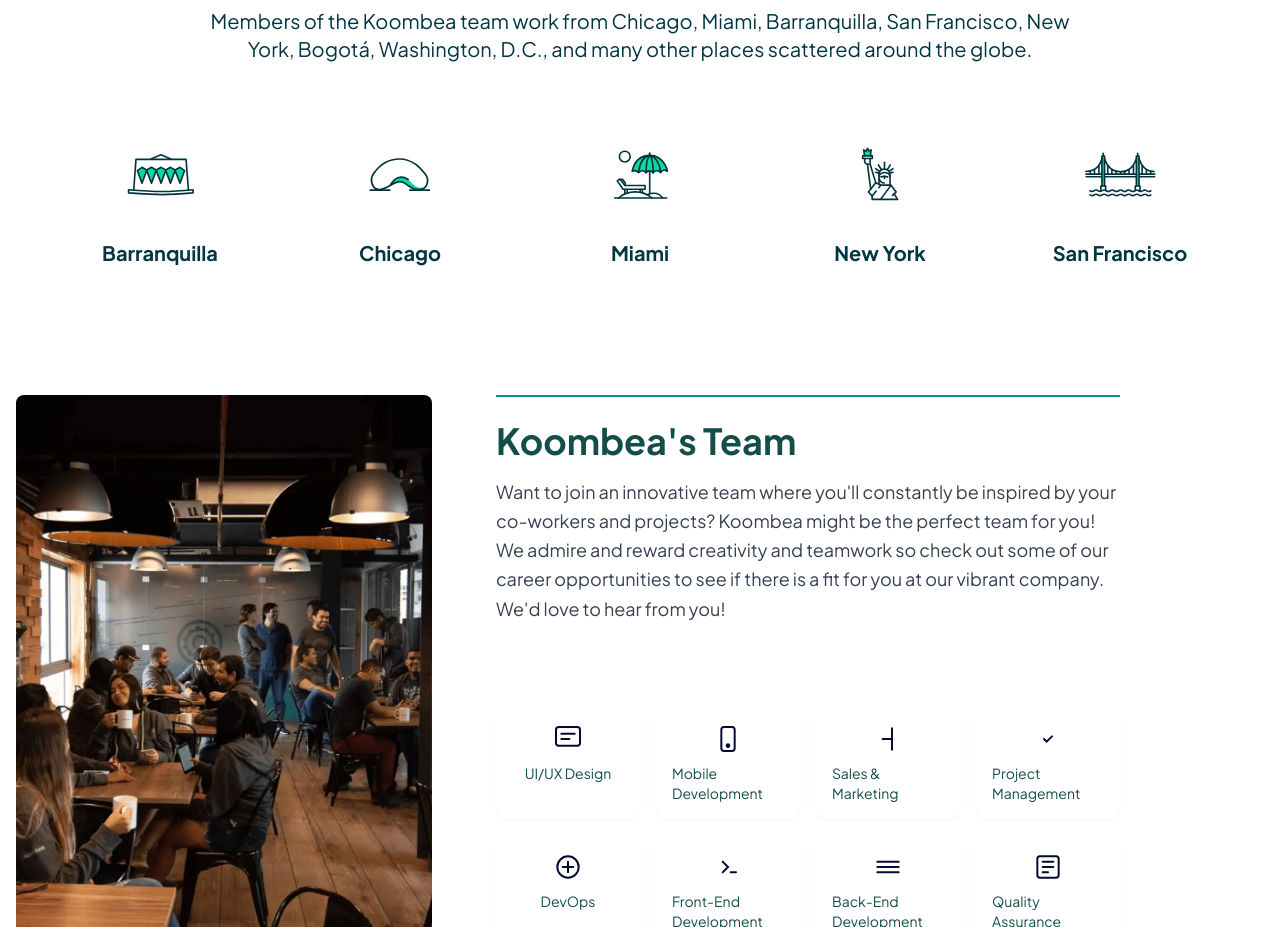
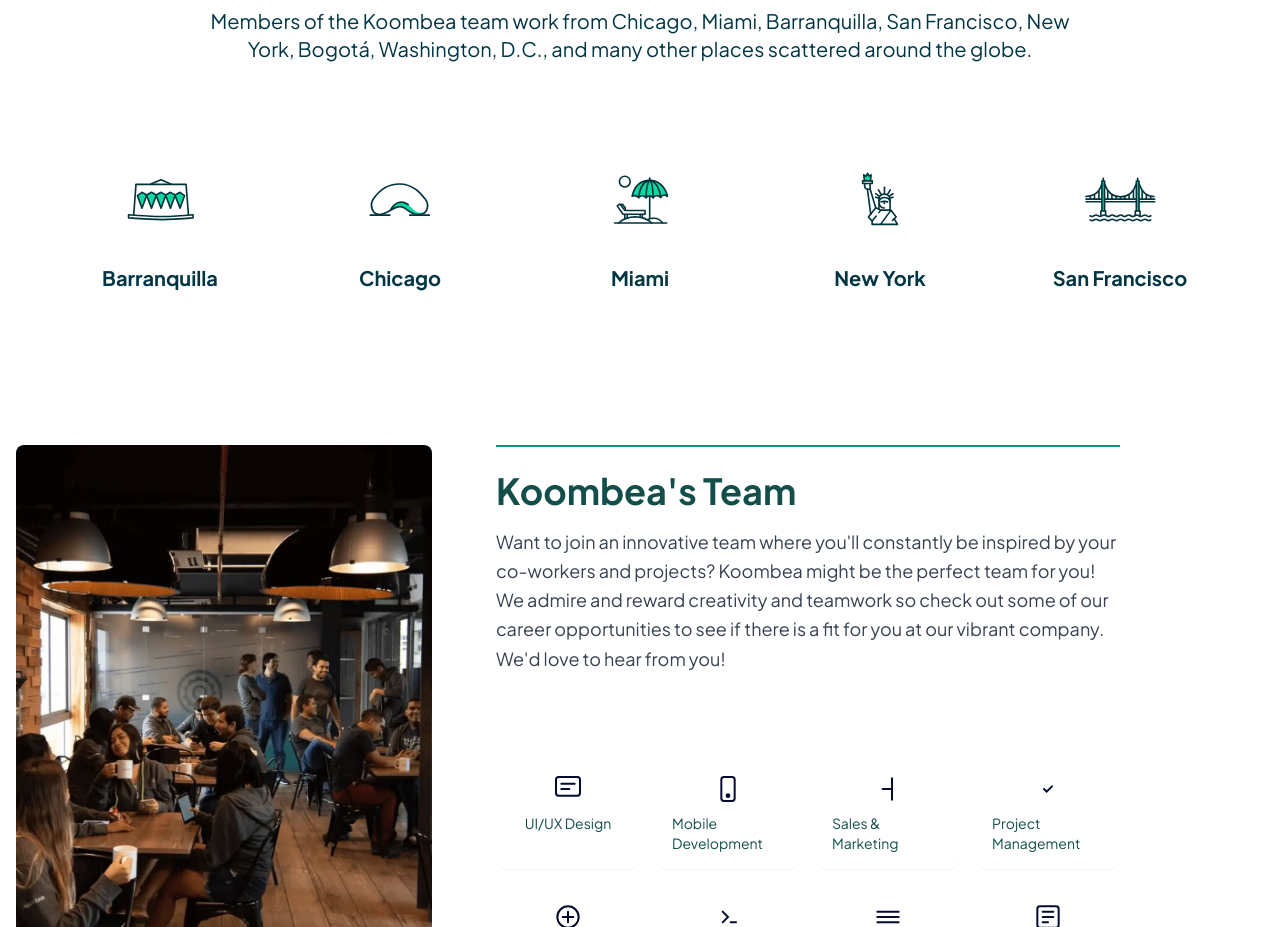
Before and after one commit to rafa-24/AquariumDevs, a Vue app: page / in a window 1280 px wide. Shown: the part 1180-2107 px from the top of the page. Built offline with nearby package versions, Linux system fonts and the light colour scheme.

Commit message:
locations
Cambios en el hover de locations

```diff
--- a/src/components/Banner.vue
+++ b/src/components/Banner.vue
@@ -88,7 +88,7 @@
               Grow Your Career<br>by Joining Koombea
             </h1>
             <p class="text-lg md:text-xl text-center md:text-left text-white mb-8">
-              Koombea is an incredibly fun and fast-paced place to work, where the<br class="hidden md:inline">
+              Koombea is an incredibly fun and fast-paced place to work, where the
               only currency that matters is the ability to be creative and drive results.
             </p>
             <button
--- a/src/components/LocationsComponent.vue
+++ b/src/components/LocationsComponent.vue
@@ -3,22 +3,24 @@
         <!-- Title Section -->
         <div class="max-w-5xl mx-auto text-center mb-16">
             <div class="flex items-center justify-center mb-20 sm:mb-24">
-        <div class="h-0.5 bg-teal-400 w-72"></div>
-        <h2 class="text-5xl font-bold text-teal-900 px-8">Our Locations</h2>
-        <div class="h-0.5 bg-teal-400 w-72"></div>
-      </div>
+                <div class="h-0.5 bg-teal-400 w-72"></div>
+                <h2 class="text-5xl font-bold text-teal-900 px-8">Our Locations</h2>
+                <div class="h-0.5 bg-teal-400 w-72"></div>
+            </div>
             <p class="text-lg md:text-xl text-[#003543] max-w-4xl mx-auto leading-relaxed">
                 Members of the Koombea team work from Chicago, Miami, Barranquilla, San Francisco, New York, Bogotá,
                 Washington, D.C., and many other places scattered around the globe.
             </p>
         </div>
+
         <!-- Locations Grid -->
         <div class="max-w-6xl mx-auto">
             <div class="grid grid-cols-2 md:grid-cols-3 lg:grid-cols-5 gap-2 md:gap-12">
                 <!-- Barranquilla -->
-                <div class="flex flex-col items-center">
+                <div
+                    class="flex flex-col items-center p-6 rounded-lg border border-transparent hover:border-1 hover:shadow-lg transition group">
                     <div class="w-24 h-24 mb-4 flex items-center justify-center">
-                        <!-- Barranquilla SVG -->
+                        <!-- Aquí iría el SVG de Barranquilla -->
                         <svg height="43" viewBox="0 0 67 43" width="67" xmlns="http://www.w3.org/2000/svg">
                             <g fill="none" transform="translate(1 1)">
                                 <g stroke="#00343d" stroke-linecap="round" stroke-linejoin="round"
@@ -39,13 +41,17 @@
                             </g>
                         </svg>
                     </div>
-                    <h3 class="text-lg md:text-xl font-semibold text-[#003543] text-center hover:text-[#0bd8a2]">Barranquilla</h3>
+                    <h3
+                        class="text-lg md:text-xl font-semibold text-[#003543] text-center transition-colors duration-300 group-hover:text-[#0bd8a2]">
+                        Barranquilla
+                    </h3>
                 </div>
 
                 <!-- Chicago -->
-                <div class="flex flex-col items-center">
+                <div
+                    class="flex flex-col items-center p-6 rounded-lg border border-transparent hover:border-1 hover:shadow-lg transition group">
                     <div class="w-24 h-24 mb-4 flex items-center justify-center">
-                        <!-- Chicago SVG -->
+                        <!-- Aquí iría el SVG de Chicago -->
                         <svg height="34" viewBox="0 0 62 34" width="62" xmlns="http://www.w3.org/2000/svg">
                             <g fill="none" fill-rule="evenodd" transform="translate(1)">
                                 <path
@@ -63,13 +69,17 @@
                             </g>
                         </svg>
                     </div>
-                    <h3 class="text-lg md:text-xl font-semibold text-[#003543] text-center hover:text-[#0bd8a2]">Chicago</h3>
+                    <h3
+                        class="text-lg md:text-xl font-semibold text-[#003543] text-center transition-colors duration-300 group-hover:text-[#0bd8a2]">
+                        Chicago
+                    </h3>
                 </div>
 
                 <!-- Miami -->
-                <div class="flex flex-col items-center">
+                <div
+                    class="flex flex-col items-center p-6 rounded-lg border border-transparent hover:border-1 hover:shadow-lg transition group">
                     <div class="w-24 h-24 mb-4 flex items-center justify-center">
-                        <!-- Miami SVG -->
+                        <!-- Aquí iría el SVG de Miami -->
                         <svg height="50" viewBox="0 0 57 50" width="57" xmlns="http://www.w3.org/2000/svg">
                             <g fill="none" transform="translate(1.972973 1.216216)">
                                 <g stroke="#00343d" stroke-linecap="round" stroke-linejoin="round"
@@ -110,13 +120,17 @@
                             </g>
                         </svg>
                     </div>
-                    <h3 class="text-lg md:text-xl font-semibold text-[#003543] text-center hover:text-[#0bd8a2]">Miami</h3>
+                    <h3
+                        class="text-lg md:text-xl font-semibold text-[#003543] text-center transition-colors duration-300 group-hover:text-[#0bd8a2]">
+                        Miami
+                    </h3>
                 </div>
 
                 <!-- New York -->
-                <div class="flex flex-col items-center">
+                <div
+                    class="flex flex-col items-center p-6 rounded-lg border border-transparent hover:border-1 hover:shadow-lg transition group">
                     <div class="w-24 h-24 mb-4 flex items-center justify-center">
-                        <!-- New York SVG -->
+                        <!-- Aquí iría el SVG de New York -->
                         <svg height="55" viewBox="0 0 38 55" width="38" xmlns="http://www.w3.org/2000/svg">
                             <g fill="none" transform="translate(.621622 1.054054)">
                                 <path
@@ -162,13 +176,17 @@
                             </g>
                         </svg>
                     </div>
-                    <h3 class="text-lg md:text-xl font-semibold text-[#003543] text-center hover:text-[#0bd8a2]">New York</h3>
+                    <h3
+                        class="text-lg md:text-xl font-semibold text-[#003543] text-center transition-colors duration-300 group-hover:text-[#0bd8a2]">
+                        New York
+                    </h3>
                 </div>
 
                 <!-- San Francisco -->
-                <div class="flex flex-col items-center">
+                <div
+                    class="flex flex-col items-center p-6 rounded-lg border border-transparent hover:border-1 hover:shadow-lg transition group">
                     <div class="w-24 h-24 mb-4 flex items-center justify-center">
-                        <!-- San Francisco SVG -->
+                        <!-- Aquí iría el SVG de San Francisco -->
                         <svg height="45" viewBox="0 0 73 45" width="73" xmlns="http://www.w3.org/2000/svg">
                             <g fill="none" transform="translate(1.405405 .459459)">
                                 <g stroke="#00343d">
@@ -222,23 +240,12 @@
                             </g>
                         </svg>
                     </div>
-                    <h3 class="text-lg md:text-xl font-semibold text-[#003543] text-center hover:text-[#0bd8a2]">San Francisco</h3>
+                    <h3
+                        class="text-lg md:text-xl font-semibold text-[#003543] text-center transition-colors duration-300 group-hover:text-[#0bd8a2]">
+                        San Francisco
+                    </h3>
                 </div>
             </div>
         </div>
     </section>
 </template>
-
-<script setup>
-// Ya no es necesario importar los componentes SVG ni definir el arreglo de ubicaciones
-</script>
-
-<style>
-@import url('https://fonts.googleapis.com/css2?family=Plus+Jakarta+Sans:wght@400;700&display=swap');
-
-/* Aplicar la fuente a todo el componente */
-div {
-  font-family: 'Plus Jakarta Sans', sans-serif;
-}
-
-</style>
```
